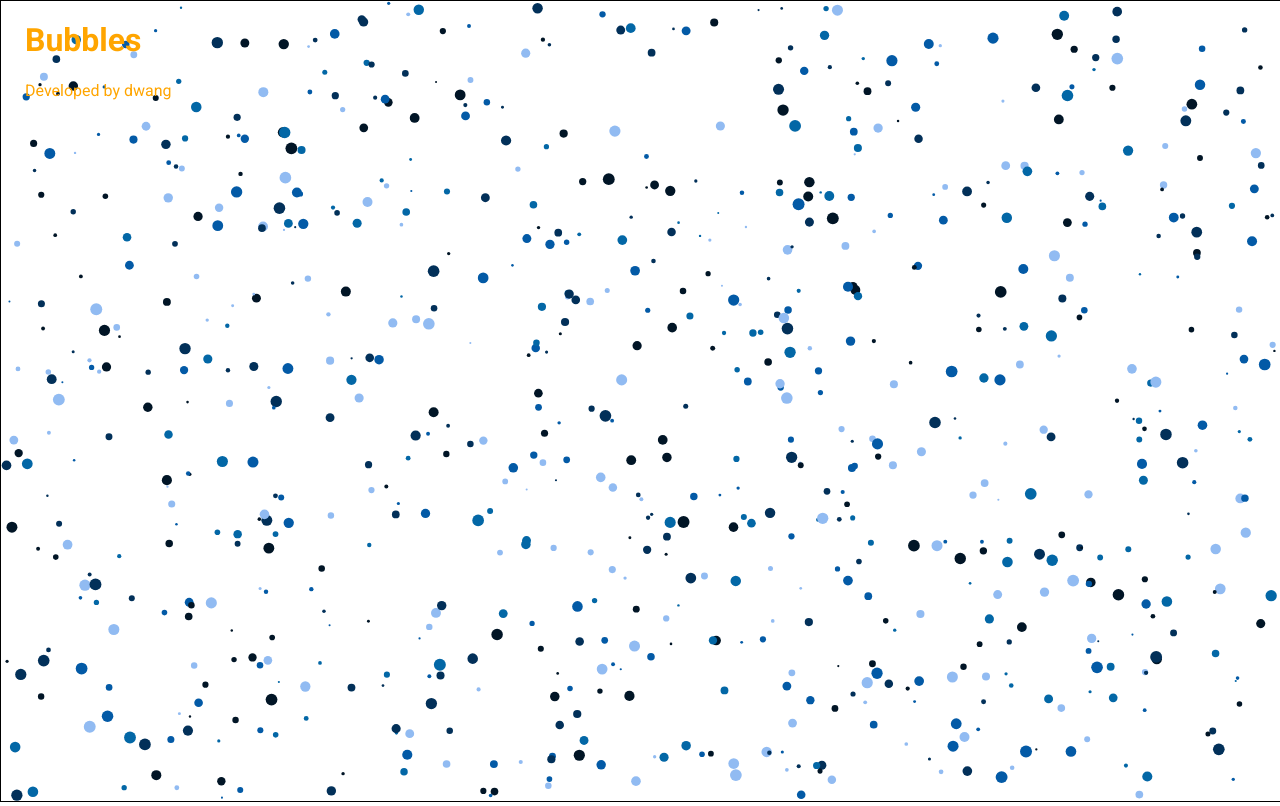
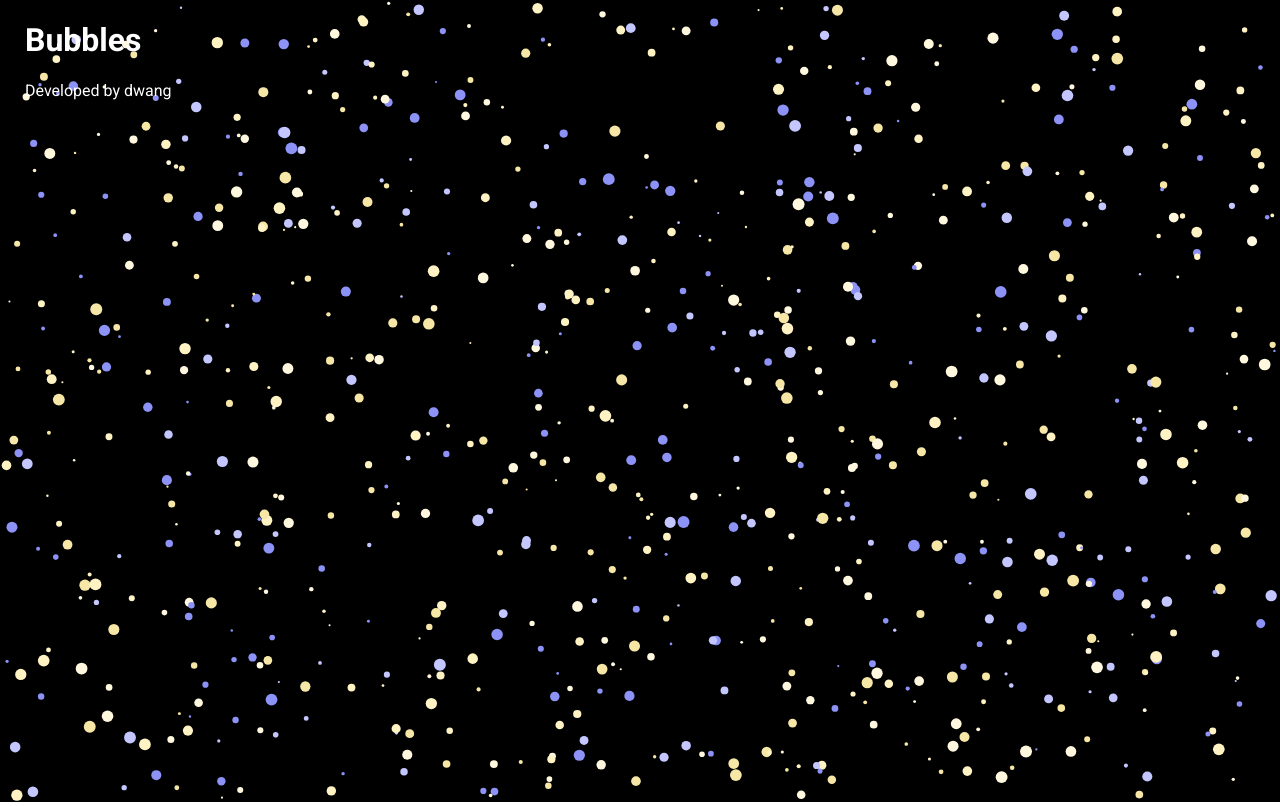
Before and after one commit to davidw102403/bubblesCanvas, a plain HTML site: page index.html in a window 1280 px wide. Drawn offline with Linux system fonts and the light colour scheme.

```diff
--- a/canvas.js
+++ b/canvas.js
@@ -65,11 +65,11 @@
 // var minRadius = 2;
 
 var colorArray = [
-    '#91BBF2',
-    '#035AA6',
-    '#023059',
-    '#011526',
-    '#0367A6',
+    '#F7E7A6',
+    '#FFF8DE',
+    '#FFF3C4',
+    '#8D92F7',
+    '#C4C7FF',
 ]
 
 window.addEventListener('resize', function(event) {
--- a/styles.css
+++ b/styles.css
@@ -1,5 +1,6 @@
 canvas {
     border: 1px solid black;
+    background-color: black;
   }
 
 body {
@@ -9,7 +10,7 @@
 .description {
   position: absolute;
   z-index: 100;
-    color: orange;
+  color: white;
   font-family: Roboto, Arial;
   margin-left: 25px;
 }
```
Also changed, not shown: index.html (+0 -1 lines). Lines whose indentation alone changed are shown as unchanged.
